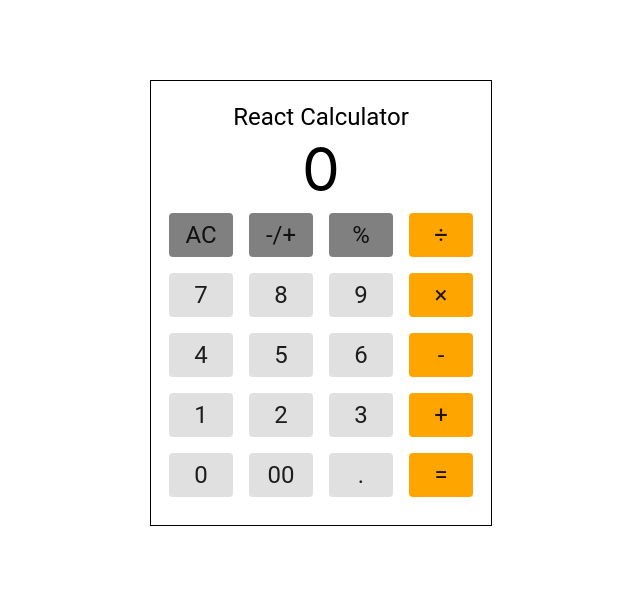
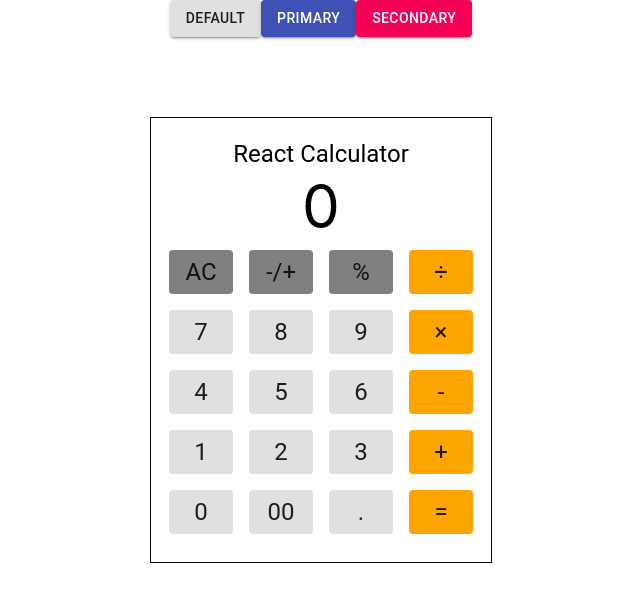
Before and after one commit to Gaji-Labo/learn-materialUi, a React (Create React App) app: page / in a window 1280 px wide. Shown: the top 602 px of the page, without its empty margins (319-959 px from the left). Built offline with nearby package versions, Linux system fonts and the light colour scheme.

Commit message:
Add Button to page

```diff
--- a/src/App.js
+++ b/src/App.js
@@ -1,11 +1,13 @@
 import React from 'react';
 import './App.css';
 
+import Buttons from './containers/Buttons'
 import Calculator from './containers/Calculator'
 
 function App() {
   return (
     <div className="App">
+      <Buttons />
       <div className="container">
         <Calculator />
       </div>
```
